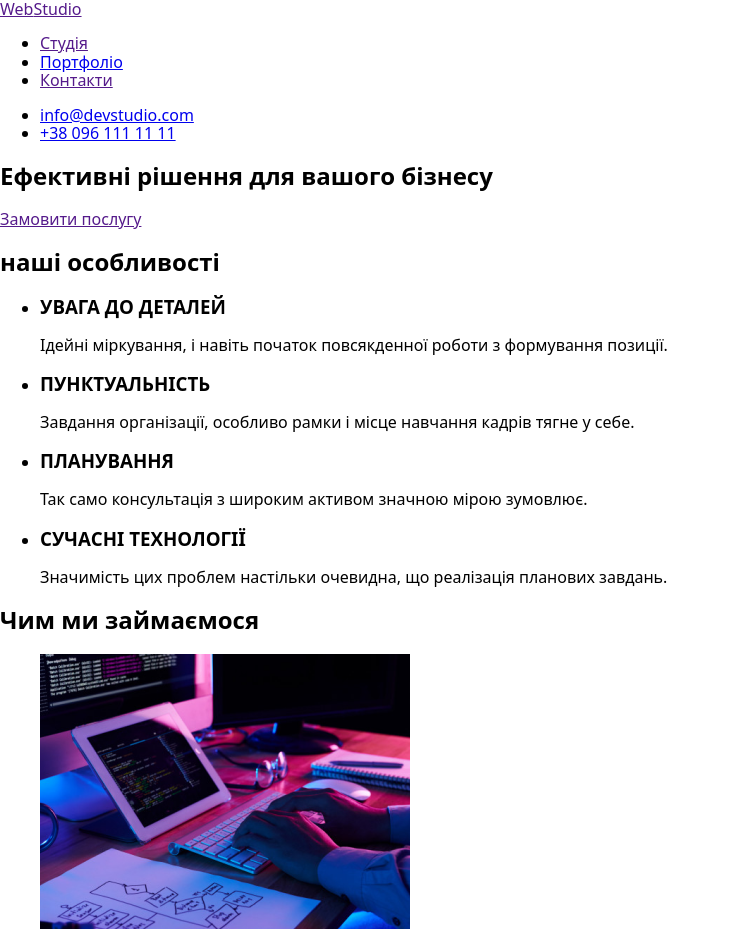
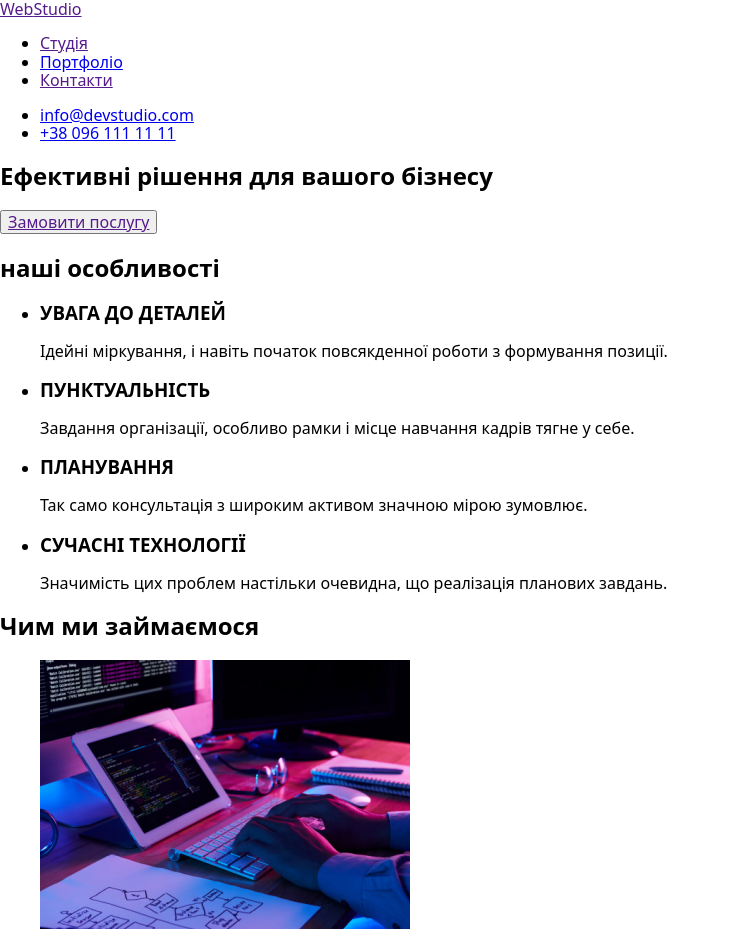
Before and after one commit to AlexTigra1974/goit-markup-hw-01, a plain HTML site: page index.html in a window 1280 px wide. Shown: the top 929 px of the page, without its empty margins (0-729 px from the left). Drawn offline with nearby package versions, Linux system fonts and the light colour scheme.

Commit message:
створено кнопку

```diff
--- a/index.html
+++ b/index.html
@@ -41,7 +41,9 @@
     <main>
         <section>
             <h1>Ефективні рішення для вашого бізнесу</h1>
-            <a href="">Замовити послугу</a>
+            <button type="button">
+                <a href="">Замовити послугу</a>
+            </button>
         </section>
 
         <!--характеристика-->
```
